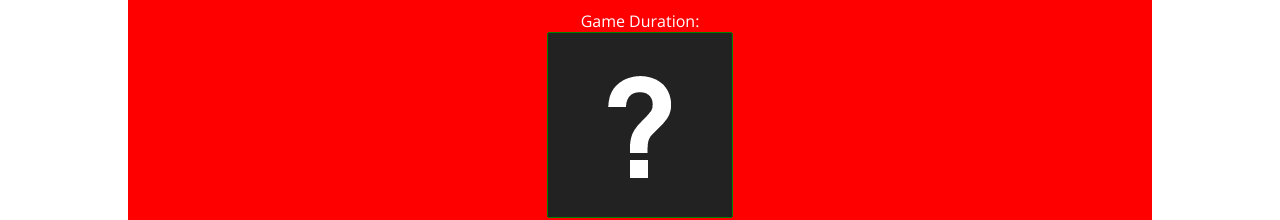
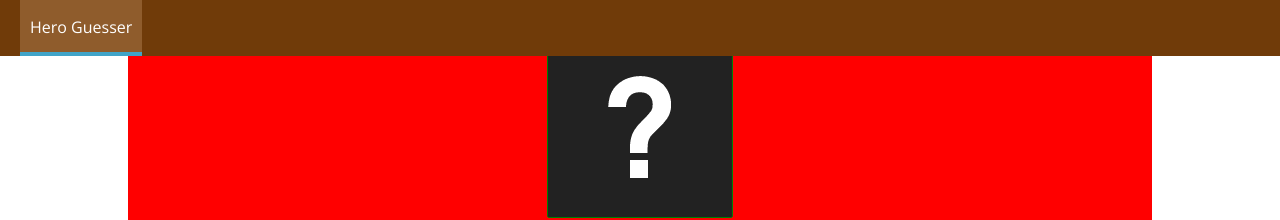
Before and after one commit to proksimacentauri/ReactHeroGuesser, a React app: page / in a window 1280 px wide. Shown: the top 220 px of the page. Built offline with nearby package versions, Linux system fonts and the light colour scheme; no server answers.

Commit message:
add navbar. - it needs work with design and padding

```diff
--- a/package.json
+++ b/package.json
@@ -37,6 +37,8 @@
     "react-dev-utils": "^5.0.1",
     "react-dom": "^16.4.1",
     "react-redux": "^5.0.7",
+    "react-router": "^4.3.1",
+    "react-router-dom": "^4.3.1",
     "redux": "^4.0.0",
     "redux-saga": "^0.16.0",
     "redux-thunk": "^2.3.0",
--- a/src/App.js
+++ b/src/App.js
@@ -1,15 +1,27 @@
 import React, { Component } from 'react';
 import './App.css';
+import {Route, Switch, withRouter, Redirect} from 'react-router-dom';
 import HeroGuesser from './containers/HeroGuesser/HeroGuesser';
+import Layout from './hoc/Layout/Layout';
+
 
 class App extends Component {
+/*  const routes = (
+   <Switch>
+    <Route path='/' exact component={HeroGuesser}/>
+    </Switch>
+  );
+*/
+
   render() {
     return (
       <div className="App">
+      <Layout>
       <HeroGuesser/>
+      </Layout>
       </div>
     );
   }
 }
 
-export default App;
+export default withRouter(App);
--- /dev/null
+++ b/src/components/Navigation/NavigationItems/NavigationItem/NavigationItem.css
@@ -0,0 +1,53 @@
+.NavigationItem
+{
+ margin: 10px 0;
+ box-sizing: border-box;
+ display: block;
+ width: 100%;
+}
+
+.NavigationItem a
+{
+ color: #8F5C2C;
+ text-decoration: none;
+ width: 100%;
+ box-sizing: border-box;
+ display: block;
+}
+
+.NavigationItem a:hover,
+.NavigationItem a:active,
+.NavigationItem a.active
+{
+ color: #40A4c8;
+}
+
+@media (min-width: 500px)
+{
+    .NavigationItem
+    {
+     margin: 0;
+     display: flex;
+     height: 100%;
+     width: auto;
+     align-items: center;
+    }
+
+    .NavigationItem a
+    {
+     color: white;
+     height: 100%;
+     width: auto;
+     padding: 16px 10px;
+     border-bottom: 4px solid transparent;
+    }
+
+    .NavigationItem a:hover,
+    .NavigationItem a:active,
+    .NavigationItem a.active
+    {
+     background-color: #8F5C2C;
+     border-bottom: 4px solid #40A4c8;
+     color: white;
+    }
+}
--- /dev/null
+++ b/src/components/Navigation/NavigationItems/NavigationItem/NavigationItem.js
@@ -0,0 +1,12 @@
+import React from 'react';
+import {NavLink} from 'react-router-dom';
+import classes from './NavigationItem.css';
+
+const navigationItem = ( props ) =>
+(
+ <li className={classes.NavigationItem}>
+ <NavLink to={props.link} exact activeClassName={classes.active}>{props.children}</NavLink>
+ </li>
+);
+
+export default navigationItem;
--- /dev/null
+++ b/src/components/Navigation/NavigationItems/NavigationItems.css
@@ -0,0 +1,19 @@
+.NavigationItems
+{
+ margin: 0;
+ padding: 0;
+ list-style: none;
+ display:flex;
+ flex-flow: column;
+ align-items: center;
+ height: 100%;
+}
+
+@media (min-width: 500px)
+{
+    .NavigationItems
+    {
+        flex-flow: row;
+
+    }
+}
--- /dev/null
+++ b/src/components/Navigation/NavigationItems/NavigationItems.js
@@ -0,0 +1,12 @@
+import React from 'react';
+import classes from './NavigationItems.css';
+import NavigationItem from './NavigationItem/NavigationItem';
+
+const navigationItems = (props) =>
+(
+ <ul className={classes.NavigationItems}>
+ <NavigationItem link='/'>Hero Guesser</NavigationItem>
+ </ul>
+);
+
+export default navigationItems;
--- /dev/null
+++ b/src/components/Navigation/Toolbar/Toolbar.css
@@ -0,0 +1,57 @@
+.Toolbar
+{
+ height: 56px;
+ width: 100%;
+ position: fixed;
+ top:0;
+ left:0;
+ background-color: #703B09;
+ display:flex;
+ justify-content: space-between;
+ align-items: center;
+ padding: 0 20px;
+ box-sizing: border-box;
+ z-index: 90;
+}
+
+.Toolbar nav
+{
+ height: 100%;
+}
+
+.Logo
+{
+ height: 80%;
+}
+
+.Menu {
+    width: 40px;
+    height: 100%;
+    display: flex;
+    flex-flow: column;
+    justify-content: space-around;
+    align-items: center;
+    padding: 10px 0;
+    box-sizing: border-box;
+    cursor: pointer;
+}
+
+.Menu div {
+    width: 90%;
+    height: 3px;
+    background-color: white;
+}
+
+@media (min-width: 500px) {
+    .Menu {
+        display: none;
+    }
+}
+
+@media (max-width: 499px)
+{
+    .DesktopOnly
+    {
+     display:none;
+    }
+}
--- /dev/null
+++ b/src/components/Navigation/Toolbar/Toolbar.js
@@ -0,0 +1,18 @@
+import React from 'react';
+import classes from './Toolbar.css';
+import NavigationItems from '../NavigationItems/NavigationItems';
+
+const toolbar = (props) => (
+<header className={classes.Toolbar}>
+<div className={classes.Menu} onClick={props.clicked}>
+<div></div>
+<div></div>
+<div></div>
+</div>
+<nav className={classes.DesktopOnly}>
+<NavigationItems/>
+</nav>
+</header>
+);
+
+export default toolbar;
--- /dev/null
+++ b/src/hoc/Layout/Layout.js
@@ -0,0 +1,18 @@
+import React, {Component} from 'react';
+import Aux from '../Aux/Aux';
+import Toolbar from '../../components/Navigation/Toolbar/Toolbar';
+
+class Layout extends Component
+{
+ render ()
+ {
+   return (
+    <Aux>
+    <Toolbar/>
+    <main>{this.props.children}</main>
+    </Aux>
+   );
+ }
+}
+
+export default Layout;
--- a/src/index.js
+++ b/src/index.js
@@ -7,6 +7,7 @@
 import registerServiceWorker from './registerServiceWorker';
 import { createStore, applyMiddleware, compose, combineReducers } from 'redux';
 import {Provider} from 'react-redux';
+import { BrowserRouter } from 'react-router-dom';
 import heroGuesserReducer from './store/reducer/heroGuesser';
 import {watchHeroGuesser} from './store/sagas/index';
 
@@ -24,9 +25,9 @@
 
 const app = (
     <Provider store={store}>
-    <div>
-    <App/>
-    </div>
+   <BrowserRouter>
+    <App />
+    </BrowserRouter>
     </Provider>
 );
 
```
Also changed, not shown: 1 other file (tests, documents, lock files or other folders).
